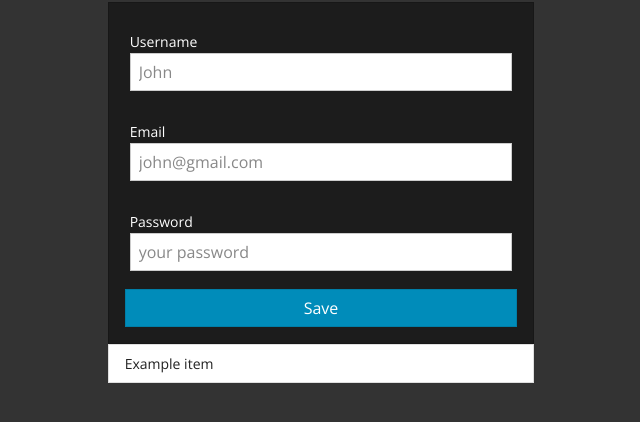
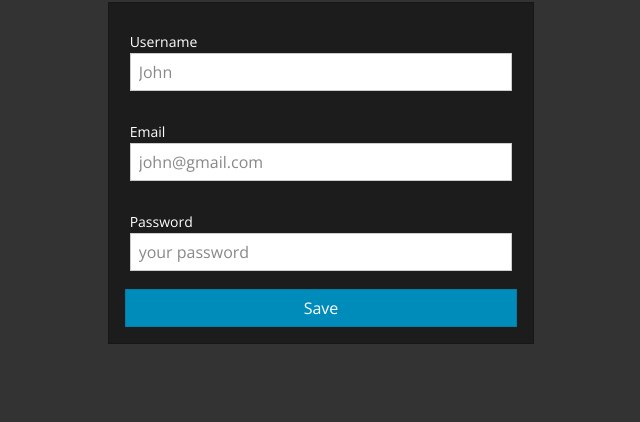
Before and after one commit to alexisc7/CRUD-flask-vanillajs, a plain HTML site: page static/index.html in a window 1280 px wide. Shown: the part 54-476 px from the top of the page, without its empty margins (319-959 px from the left). Drawn offline with nearby package versions, Linux system fonts and the light colour scheme; no server answers.

Commit message:
se quita usuario de ejemplo del ul

```diff
--- a/static/index.html
+++ b/static/index.html
@@ -32,9 +32,7 @@
             <button class=" btn btn-primary">Save</button>
         </form>
 
-        <ul id="userList" class="list-group">
-            <li class="list-group-item">Example item</li>
-        </ul>
+        <ul id="userList" class="list-group"></ul>
     </div>
 </body>
 </html>
```
